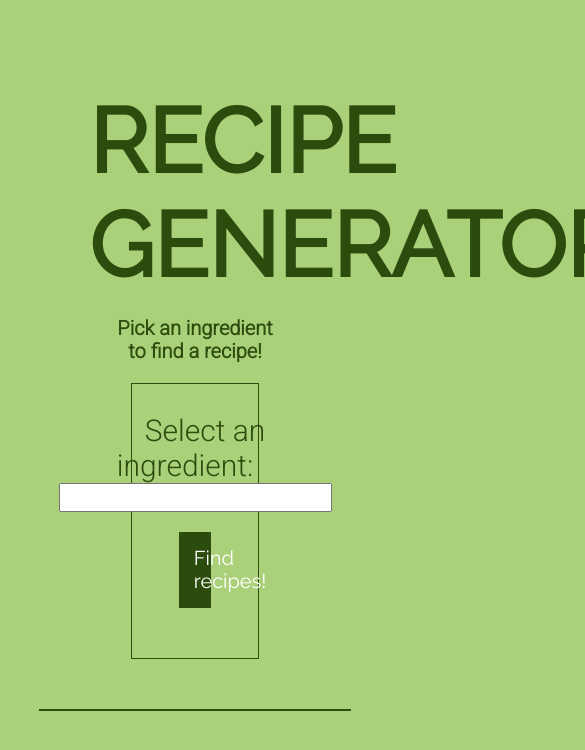
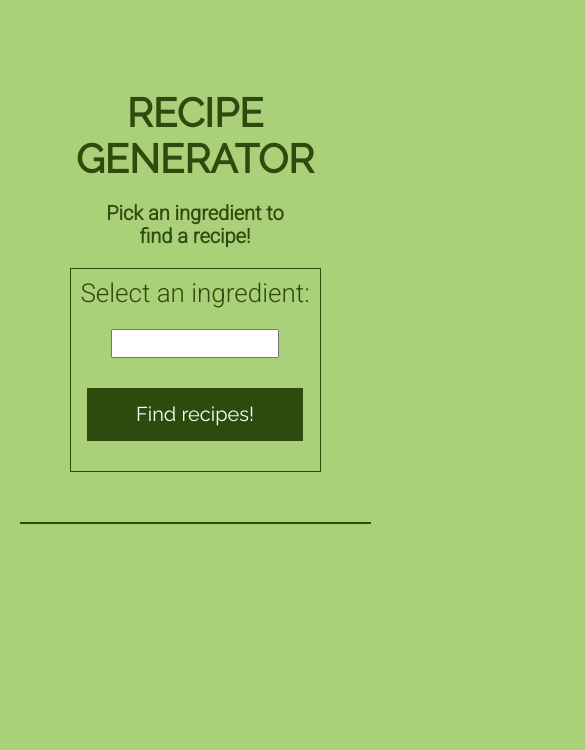
Before and after one commit to Yemisi-and-Aaron/yemisi-adeleye-aaron-hoffman-project-3, a React (Create React App) app: page / in a window 390 px wide. Shown: the top 750 px of the page, 585 px wide, since content can reach past the window. Built offline with nearby package versions, Linux system fonts and the light colour scheme.

Commit message:
finished styles

```diff
--- a/src/App.css
+++ b/src/App.css
@@ -83,7 +83,7 @@ form {
     align-items: center;
     border: solid 1px #2C4C0E;
     padding: 30px;
-    width: 60%;
+    width: 90%;
     margin: 0 auto;
 }
 
@@ -127,15 +127,135 @@ label {
 }
 /* need to figure out a way to make the h3 stay on one line when screen size shrinks */
 
+.fullRecipe h2 {
+    margin-top: 20px;
+    font-size: 3rem;
+}
+
+.flexContainer {
+    display: flex;
+    align-items: center;
+    margin: 20px 50px 40px 50px;
+}
+
+.flexContainer div {
+    width: 60%;
+}
+
+.flexContainer ul {
+    width: calc(40% - 30px);
+    height: 50%;
+    margin-left: 30px;
+}
+
+
+.fullRecipe li {
+    line-height: 1.2rem;
+    color: #2C4C0E;
+}
+
+.fullRecipe p {
+    margin: 0 50px 30px;
+    line-height: 1.5rem;
+    color: #2C4C0E;
+}
+
+
 
 @media(max-width: 1000px) {
+    /* form {
+        width: 90%;
+    } */
+
     .recipesList li {
         width: calc( 50% - 30px );
     }
 }
 
+@media(max-width: 950px) {
+    .labelInput {
+        width: 80%;
+    }
+
+    input {
+        margin: 20px 0 10px;
+        width: 70%;
+    }
+
+    .flexContainer {
+        flex-direction: column;
+    }
+
+    .flexContainer div,
+    .flexContainer ul {
+        width: 100%;
+    }
+
+    .flexContainer ul {
+        display: flex;
+        flex-wrap: wrap;
+        margin-top: 50px;
+        padding-left: 20px;
+        justify-content: space-between;
+    }
+
+    .flexContainer li {
+        width: 40%;
+    }
+}
+
+@media(max-width: 775px) {
+    .wrapper {
+        width: 90%;
+    }
+
+    h1{
+        font-size: 3.8rem;
+    }
+
+    .flexContainer ul {
+        flex-direction: column;
+    }
+
+    .flexContainer li {
+        width: 100%;
+    }
+}
+
 @media(max-width: 600px) {
+    h1{
+        font-size: 3rem;
+    }
+
     .recipesList li {
         width: 100%;
     }
 }
+
+@media(max-width: 500px) {
+    h1{
+        font-size: 2rem;
+    }
+
+    form {
+        width: 100%;
+        padding: 10px 5px;
+    }
+
+    .labelInput {
+        width: 100%;
+    }
+
+    label {
+        font-size: 1.3rem;
+        margin: 0;
+    }
+
+    button {
+        width: 90%;
+    }
+
+    .fullRecipe h2 {
+        font-size: 2rem;
+    }
+}
--- a/src/IndividualRecipe.js
+++ b/src/IndividualRecipe.js
@@ -15,9 +15,12 @@ const IndividualRecipe = ({ recipeDetails }) => {
 
     return(
 
-    <div>
+    <div className="fullRecipe wrapper">
         <h2>{recipeDetails.strMeal}</h2>
+        <div className="flexContainer">
+            <div className="imgContainer">
                 <img src={recipeDetails.strMealThumb} alt={recipeDetails.strMeal} />
+            </div>
             <ul>
                 {ingredientArray.map( (ingredientItem, index) => {
                     return(
@@ -25,6 +28,7 @@ const IndividualRecipe = ({ recipeDetails }) => {
                     )
                 })}
             </ul>
+        </div>
         <p>{recipeDetails.strInstructions}</p>
     </div>
     )
```
Lines whose indentation alone changed are shown as unchanged.
